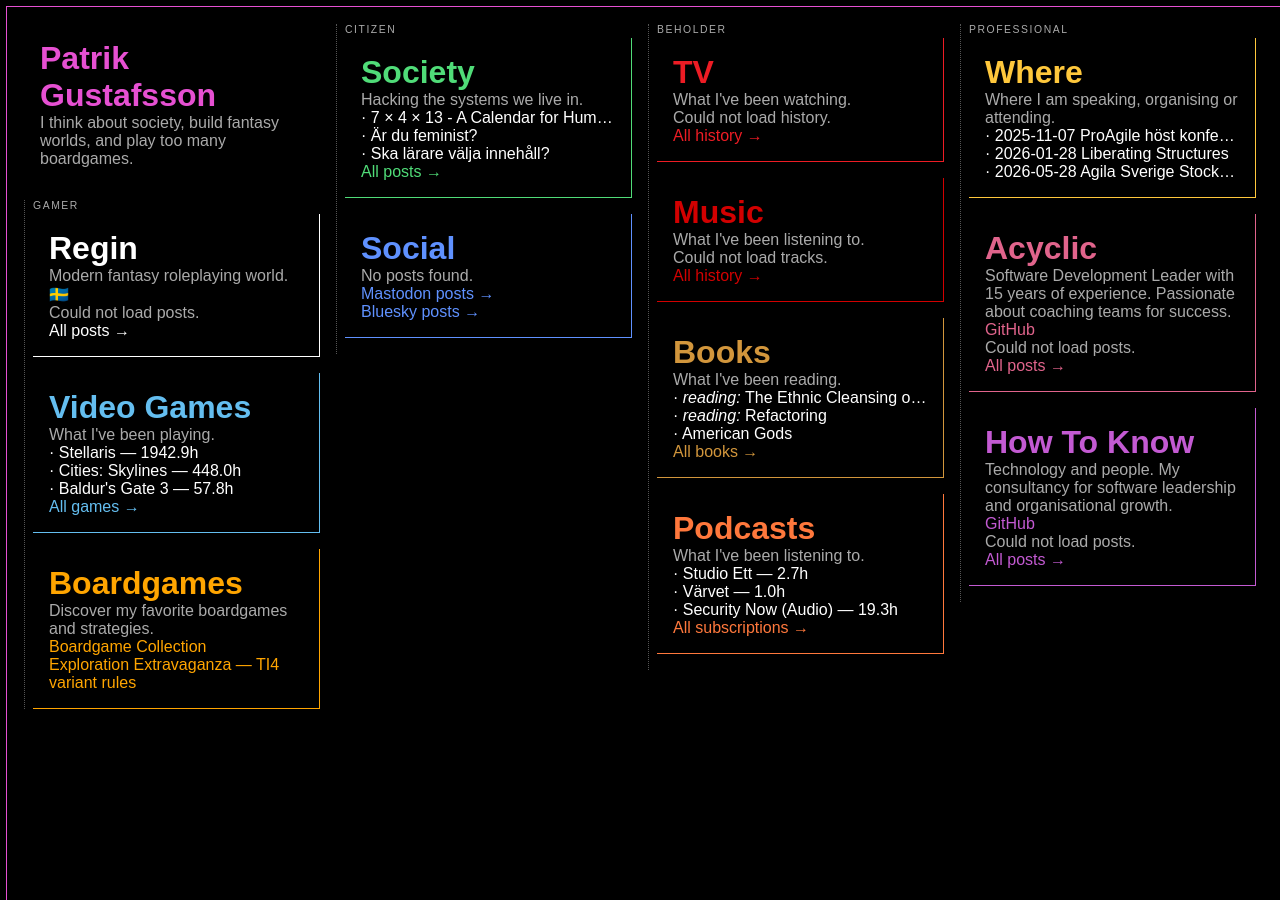
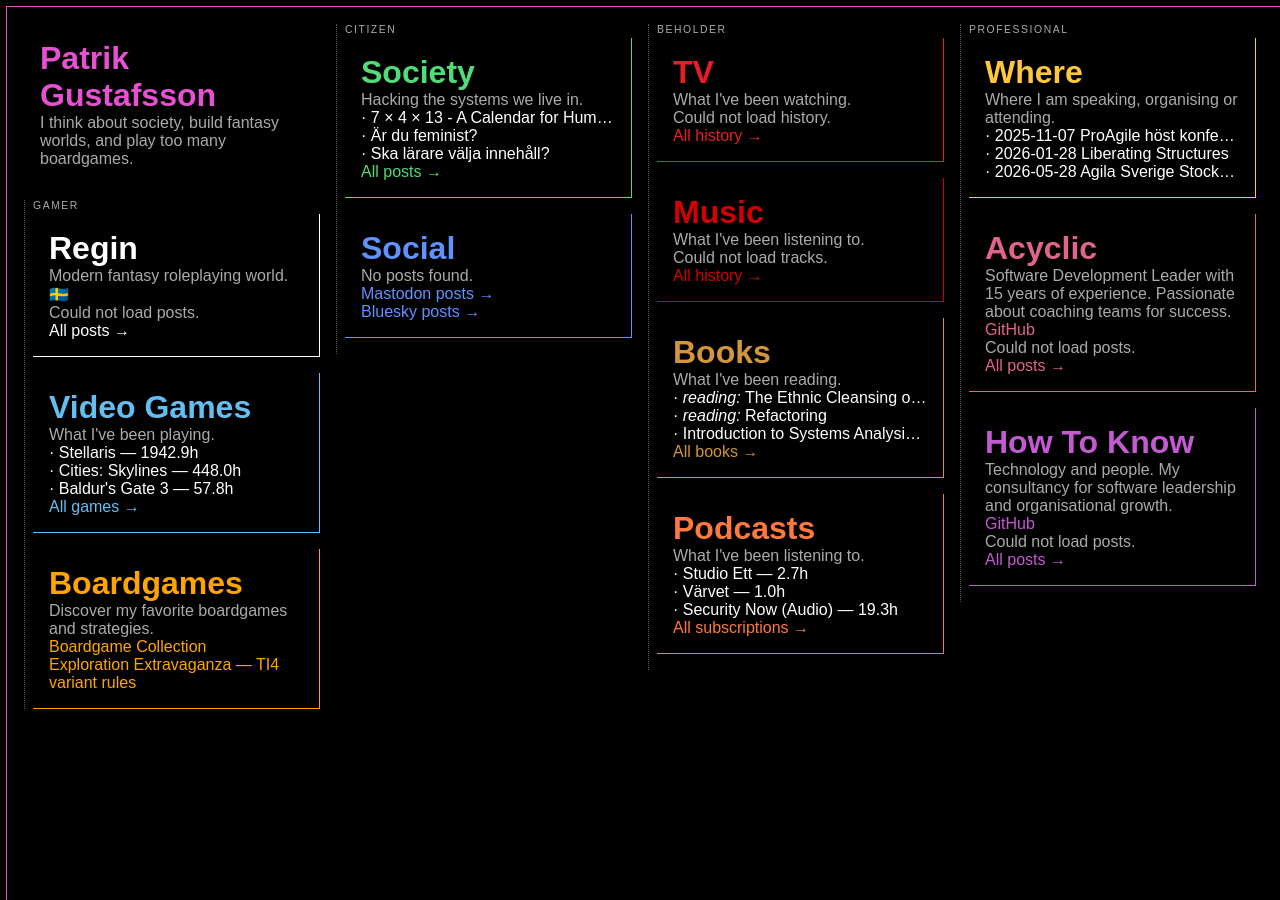
Before and after one commit to paven/paven.github.com, a Jekyll site: the page built from index.html, in a window 1280 px wide. Built offline with Jekyll 4.4.1, drawn with Linux system fonts in a browser that asks for light colours.

Commit message:
Update books

```diff
--- a/_data/books.yml
+++ b/_data/books.yml
@@ -4,6 +4,6 @@
 - title: 'Refactoring'
   url: 'https://ramblingreaders.org/book/25255/s/refactoring'
   status: 'reading'
-- title: 'American Gods'
-  url: 'https://ramblingreaders.org/book/500366/s/american-gods'
+- title: 'Introduction to Systems Analysis and Design'
+  url: 'https://ramblingreaders.org/book/500616/s/introduction-to-systems-analysis-and-design'
   status: 'read'
```
